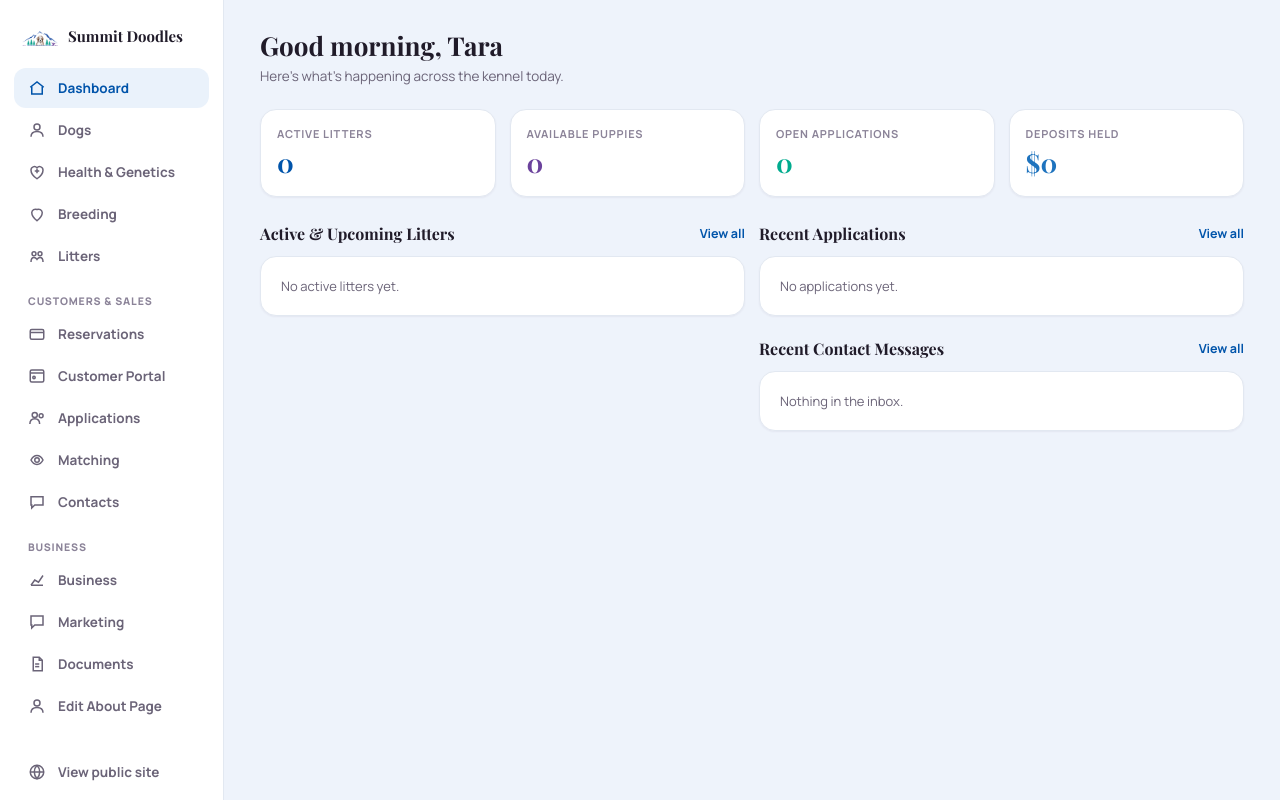
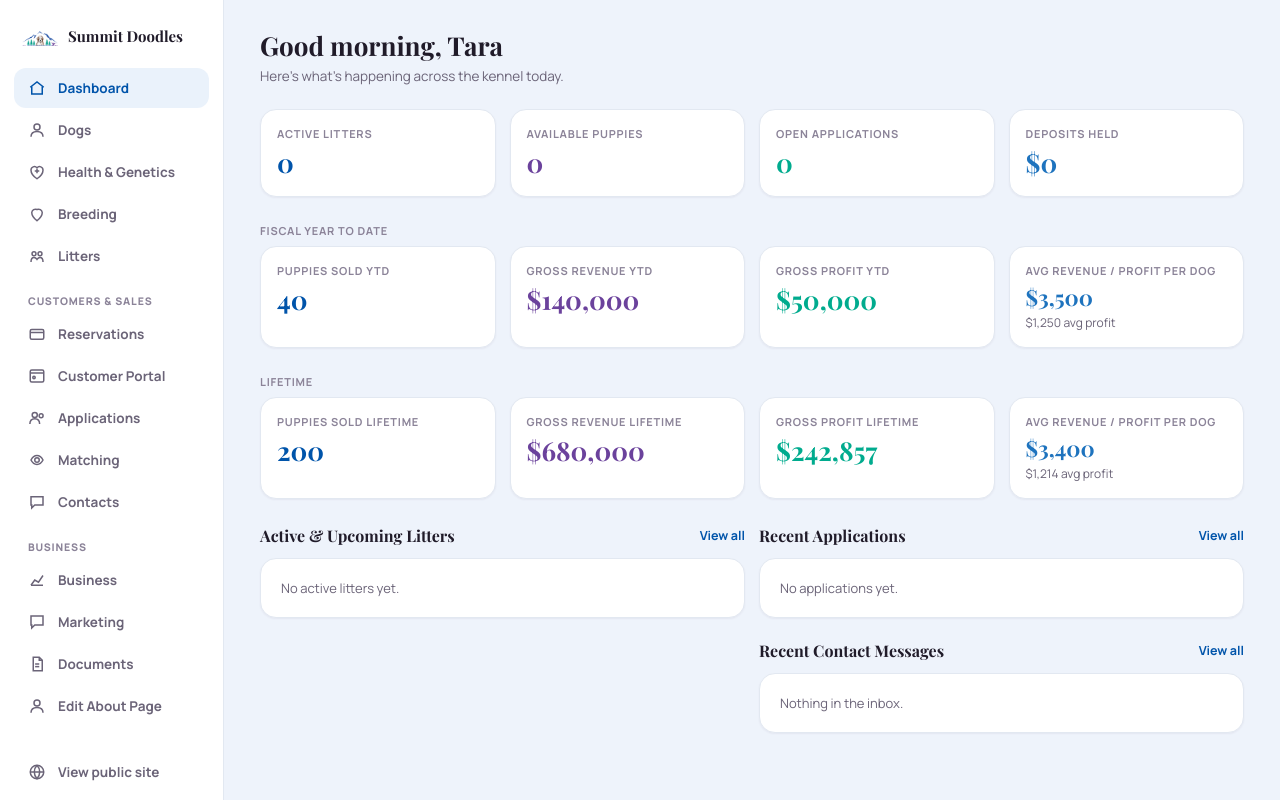
Before and after one commit to faceoff0417/summit-doodles-app, a Flask app: page /dashboard in a window 1280 px wide. Run offline with Flask 3, Linux system fonts and the light colour scheme; the visitor is signed in with stand-in values (Sample User, id 1); data that the repository does not hold is empty.

Commit message:
Add YTD and Lifetime sales metrics rows to the dashboard
Two new grid-4 rows under the existing top metrics:
- Fiscal Year to Date: puppies sold, gross revenue, gross profit,
  avg revenue/profit per dog
- Lifetime: same 4 metrics

Placeholder values for now (40 sold / $140k rev / $50k profit YTD;
200 sold / $680k rev / $242,857 profit lifetime) -- avg revenue and
avg profit per dog are computed from those. Marked in code for later
wiring to real sold/delivered puppy + cost data.

```diff
--- a/app.py
+++ b/app.py
@@ -237,11 +237,24 @@ def dashboard():
         "WHERE r.pickup_date IS NOT NULL ORDER BY r.pickup_date ASC LIMIT 4"
     ).fetchall()
     conn.close()
+
+    # --- sales metrics: placeholders for now (Tara will provide updated
+    # totals until this is wired up to compute automatically off actual
+    # sold/delivered puppies + per-puppy revenue and cost tracking). ---
+    def with_averages(sold, revenue, profit):
+        return dict(sold=sold, revenue=revenue, profit=profit,
+                     avg_revenue=(revenue / sold) if sold else 0,
+                     avg_profit=(profit / sold) if sold else 0)
+
+    sales_ytd = with_averages(sold=40, revenue=140000, profit=50000)
+    sales_lifetime = with_averages(sold=200, revenue=680000, profit=242857)
+
     return render_template("dashboard.html", nav_active="dashboard",
                             active_litters=active_litters, available_puppies=available_puppies,
                             open_apps=open_apps, deposits_held=deposits_held,
                             recent_apps=recent_apps, recent_contacts=recent_contacts,
-                            litters=litters, upcoming=upcoming)
+                            litters=litters, upcoming=upcoming,
+                            sales_ytd=sales_ytd, sales_lifetime=sales_lifetime)
 
 
 # --------------------------------------------------------------------- dogs --
--- a/templates/dashboard.html
+++ b/templates/dashboard.html
@@ -13,6 +13,30 @@
   <div class="card kpi"><div class="eyebrow">Available Puppies</div><div class="num" style="color:var(--blue-deep);">{{ available_puppies }}</div></div>
   <div class="card kpi"><div class="eyebrow">Open Applications</div><div class="num" style="color:var(--green);">{{ open_apps }}</div></div>
   <div class="card kpi"><div class="eyebrow">Deposits Held</div><div class="num" style="color:var(--blue-accent);">{{ deposits_held | money }}</div></div>
+</div>
+
+<div class="eyebrow" style="margin-bottom:8px;">Fiscal Year to Date</div>
+<div class="grid-4" style="margin-bottom:26px;">
+  <div class="card kpi"><div class="eyebrow">Puppies Sold YTD</div><div class="num" style="color:var(--purple);">{{ sales_ytd.sold }}</div></div>
+  <div class="card kpi"><div class="eyebrow">Gross Revenue YTD</div><div class="num" style="color:var(--blue-deep);">{{ sales_ytd.revenue | money }}</div></div>
+  <div class="card kpi"><div class="eyebrow">Gross Profit YTD</div><div class="num" style="color:var(--green);">{{ sales_ytd.profit | money }}</div></div>
+  <div class="card kpi">
+    <div class="eyebrow">Avg Revenue / Profit per Dog</div>
+    <div class="num" style="color:var(--blue-accent); font-size:22px;">{{ sales_ytd.avg_revenue | money }}</div>
+    <div style="font-size:12px; color:var(--muted); margin-top:2px;">{{ sales_ytd.avg_profit | money }} avg profit</div>
+  </div>
+</div>
+
+<div class="eyebrow" style="margin-bottom:8px;">Lifetime</div>
+<div class="grid-4" style="margin-bottom:26px;">
+  <div class="card kpi"><div class="eyebrow">Puppies Sold Lifetime</div><div class="num" style="color:var(--purple);">{{ sales_lifetime.sold }}</div></div>
+  <div class="card kpi"><div class="eyebrow">Gross Revenue Lifetime</div><div class="num" style="color:var(--blue-deep);">{{ sales_lifetime.revenue | money }}</div></div>
+  <div class="card kpi"><div class="eyebrow">Gross Profit Lifetime</div><div class="num" style="color:var(--green);">{{ sales_lifetime.profit | money }}</div></div>
+  <div class="card kpi">
+    <div class="eyebrow">Avg Revenue / Profit per Dog</div>
+    <div class="num" style="color:var(--blue-accent); font-size:22px;">{{ sales_lifetime.avg_revenue | money }}</div>
+    <div style="font-size:12px; color:var(--muted); margin-top:2px;">{{ sales_lifetime.avg_profit | money }} avg profit</div>
+  </div>
 </div>
 
 <div class="grid-2">
```
